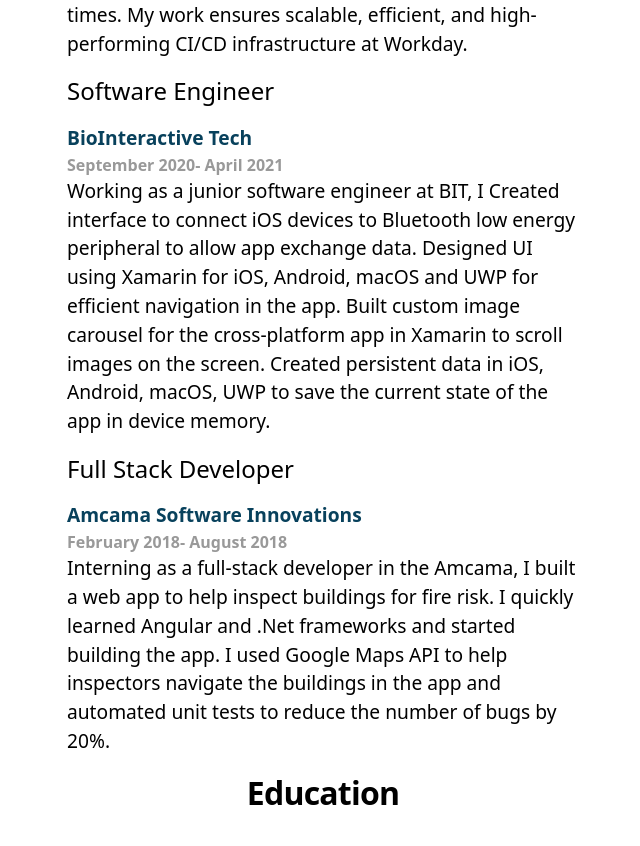
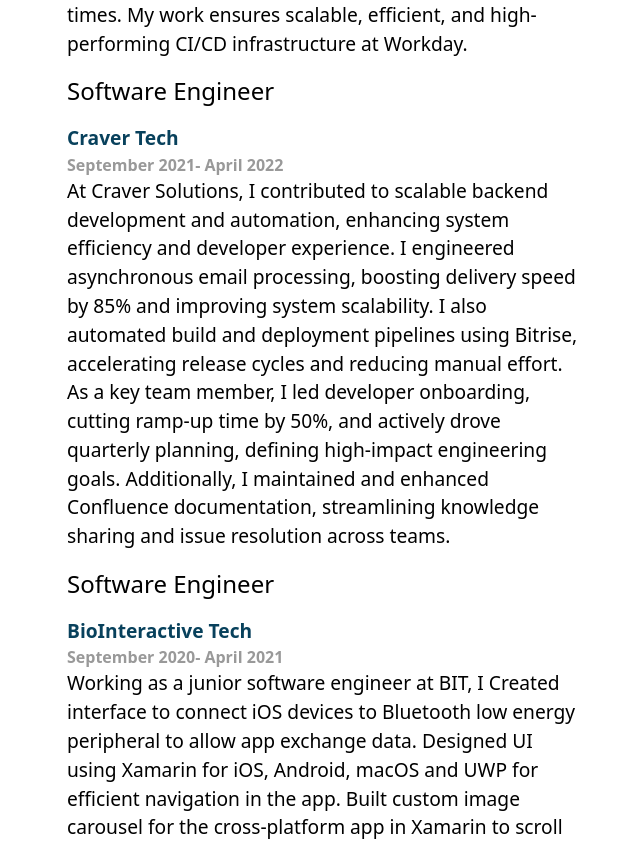
Before and after one commit to Kassymkhan919/my-blog, a Next.js app: page /resume in a window 1280 px wide. Shown: the part 880-1726 px from the top of the page, without its empty margins (317-957 px from the left). Built offline with nearby package versions, Linux system fonts and the light colour scheme.

Commit message:
update resume

```diff
--- a/pages/resume.js
+++ b/pages/resume.js
@@ -15,6 +15,14 @@
           <p className={utilstyles.headingMd}>
           At Workday, I drive CI/CD optimization and test infrastructure enhancements, enabling faster, more reliable software releases. I led the design and implementation of a CI/CD Metrics Collection system, improving pipeline performance visibility and empowering leadership with data-driven release decisions. By automating KPI extraction, I boosted build monitoring efficiency by 40%, reducing manual effort. I also spearheaded a private cloud migration, cutting CI/CD maintenance by 50% and improving execution stability by 30%. Through historical trend analysis, I collaborated with cross-functional teams to reduce average build times by 20% and lower failure rates. Additionally, I developed an automated data pipeline for performance monitoring, saving 5+ hours per week in manual reporting and enhancing incident response times. My work ensures scalable, efficient, and high-performing CI/CD infrastructure at Workday.
           </p>
+
+          <h1 className={utilstyles.headingLg}>Software Engineer</h1>
+          <h3 className={`${utilstyles.headingMd} text-primary font-semibold`}> Craver Tech</h3>
+          <h3 className="font-semibold text-gray-small"> September 2021- April 2022</h3>
+          <p className={utilstyles.headingMd}>
+          At Craver Solutions, I contributed to scalable backend development and automation, enhancing system efficiency and developer experience. I engineered asynchronous email processing, boosting delivery speed by 85% and improving system scalability. I also automated build and deployment pipelines using Bitrise, accelerating release cycles and reducing manual effort. As a key team member, I led developer onboarding, cutting ramp-up time by 50%, and actively drove quarterly planning, defining high-impact engineering goals. Additionally, I maintained and enhanced Confluence documentation, streamlining knowledge sharing and issue resolution across teams.
+          </p>
+
           <h1 className={utilstyles.headingLg}>Software Engineer</h1>
           <h3 className={`${utilstyles.headingMd} text-primary font-semibold`}> BioInteractive Tech</h3>
           <h3 className="font-semibold text-gray-small"> September 2020- April 2021</h3>
```
